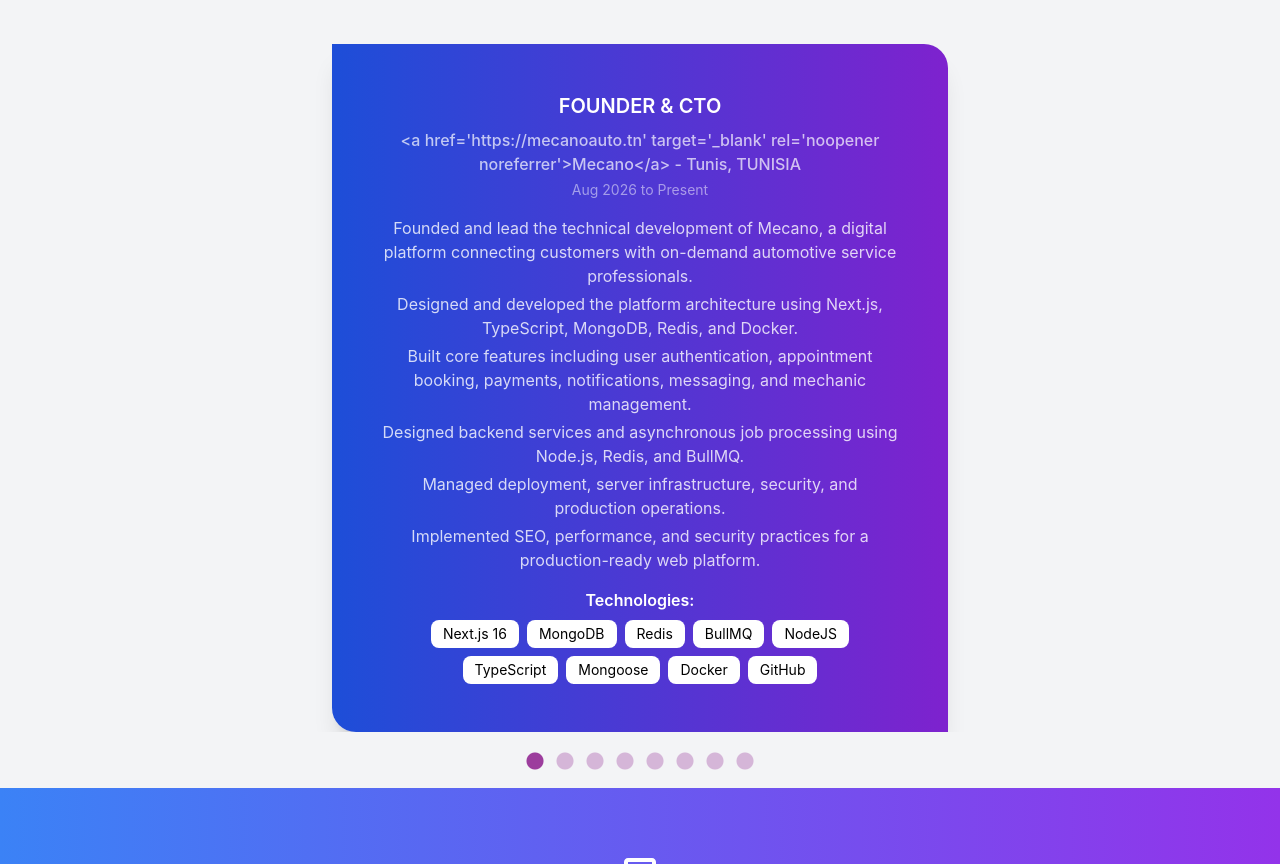
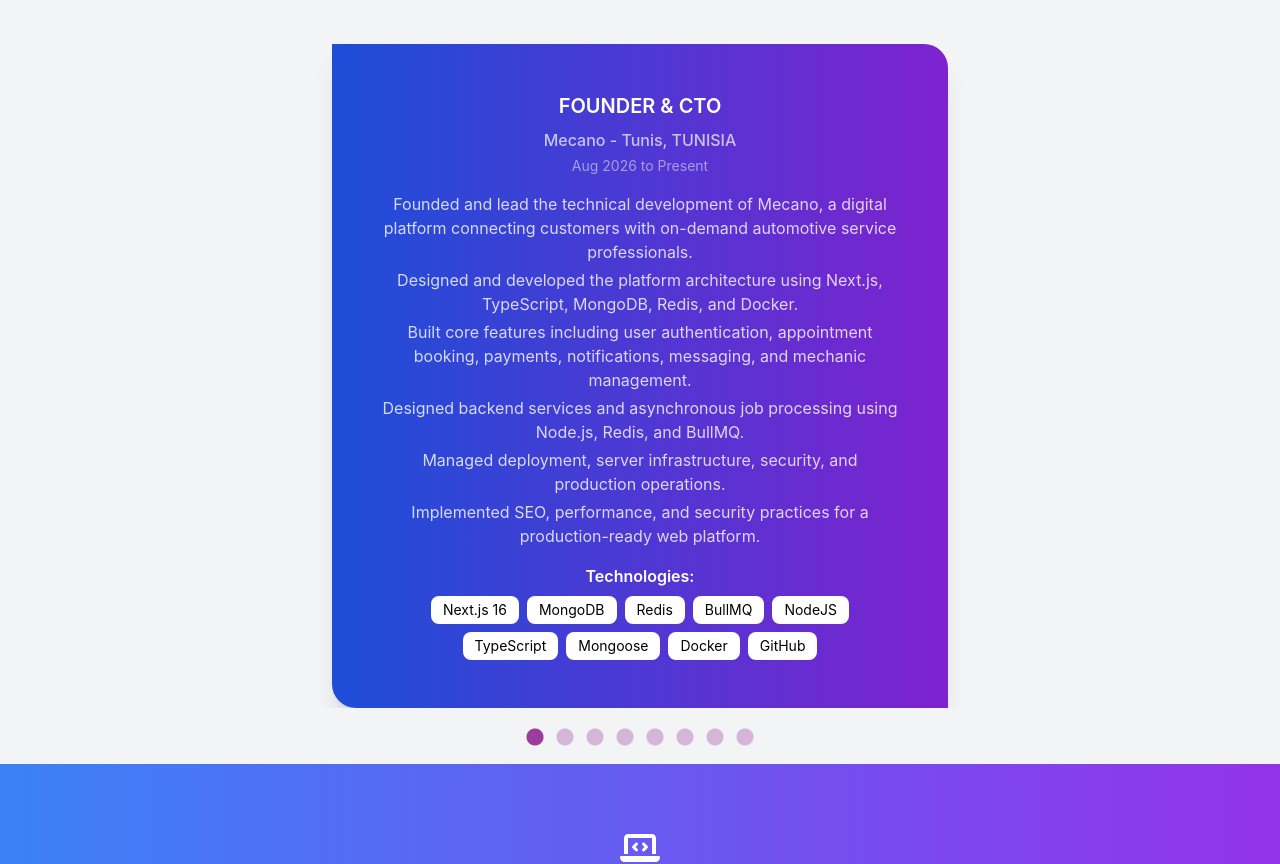
Before and after one commit to MedMounibMadani/portfolio, a React (Create React App) app: page / in a window 1280 px wide. Shown: the part 1700-2564 px from the top of the page. Built offline with nearby package versions, Linux system fonts and the light colour scheme.

Commit message:
fix company link

```diff
--- a/src/components/Experiences.jsx
+++ b/src/components/Experiences.jsx
@@ -6,7 +6,8 @@
 const works = [
   {
     "role": "FOUNDER & CTO",
-    "company": "<a href='https://mecanoauto.tn' target='_blank' rel='noopener noreferrer'>Mecano</a>",
+    "company": "Mecano",
+    "companyUrl": "https://mecanoauto.tn",
     "location": "Tunis, TUNISIA",
     "period": "Aug 2026 to Present",
     "description": [
@@ -140,7 +141,16 @@
                   <div className="flex items-center justify-center gap-2 mb-2">
                     <h3 className="text-xl font-semibold text-white">{work.role.toUpperCase()}</h3>
                   </div>
-                  <p className="text-white/70 mb-1 font-medium">{work.company} - {work.location}</p>
+                  <p className="text-white/70 mb-1 font-medium">
+                  {
+                    work.companyUrl ? (
+                      <a href={work.companyUrl} target="_blank" rel="noopener noreferrer" className="hover:underline">
+                        {work.company}
+                      </a>
+                    ) : (
+                      work.company
+                    )
+                  } - {work.location}</p>
                   <p className="text-white/50 text-sm mb-4">{work.period}</p>
 
                   <ul className="list-none list-inside text-white/80 mb-4 space-y-1 flex-1">
```
